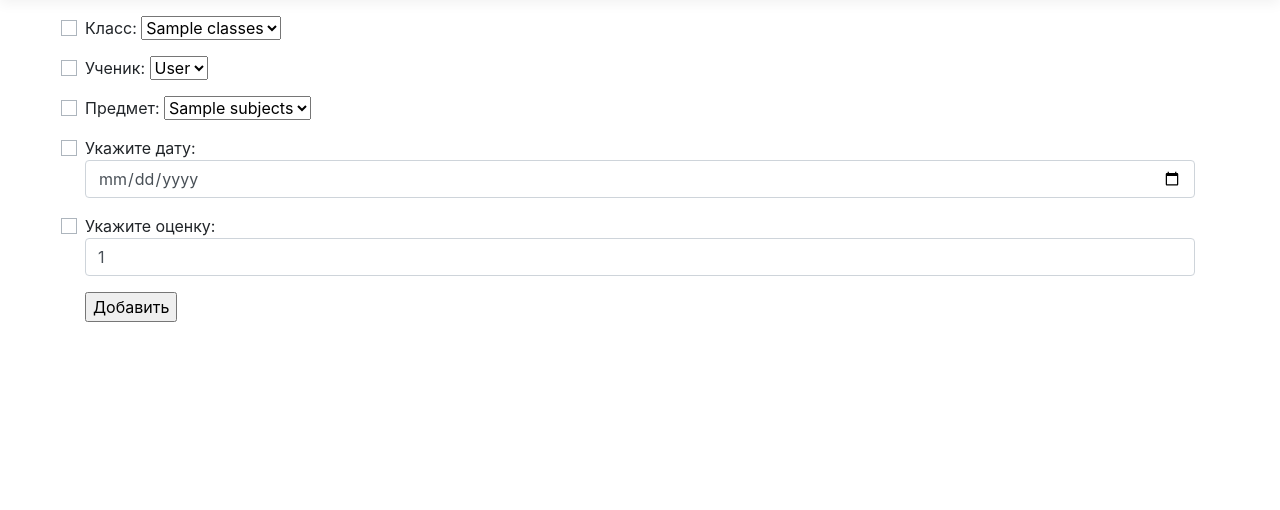
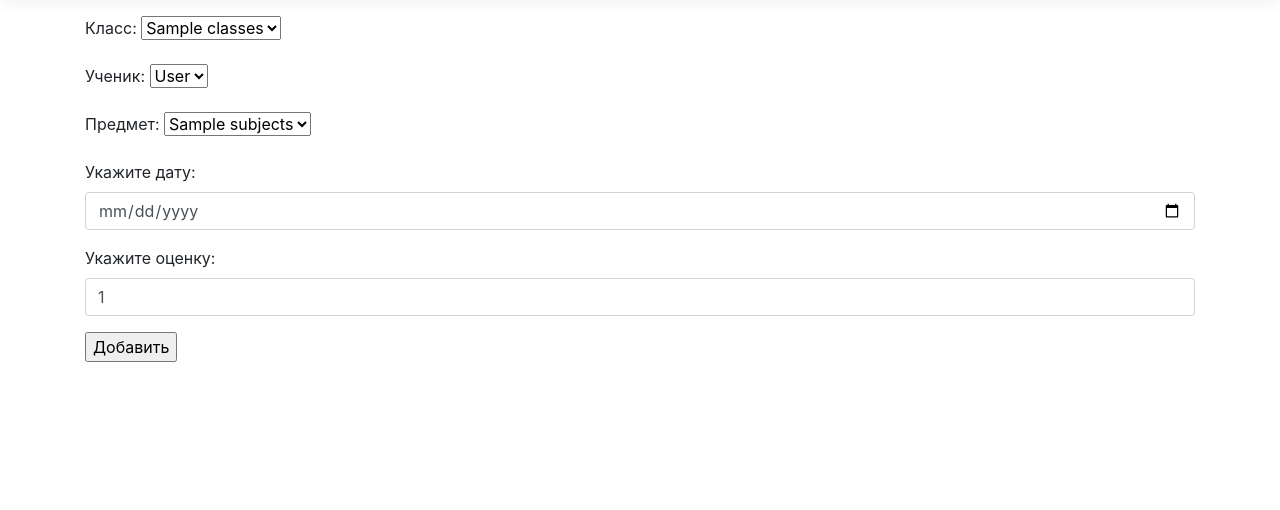
Before and after one commit to natatkachenko/Class_Diary_Study_Project, an ASP.NET Core app: page /SubjectGrade/Add in a window 1280 px wide. Shown: the part 57-567 px from the top of the page. Run offline with ASP.NET Core 8, Linux system fonts and the light colour scheme; the visitor is signed in with stand-in values (Sample User, id 1); tables that the repository leaves empty hold one stand-in row (values such as "Sample post"); some libraries are stand-ins or nearby versions.

Commit message:
remove html class in views

```diff
--- a/TestProject/TestProject/Views/Account/Register.cshtml
+++ b/TestProject/TestProject/Views/Account/Register.cshtml
@@ -7,7 +7,7 @@
     <div>
         <div>
             <label asp-for="Email">Введите Email:</label><br />
-            <input type="text" asp-for="Email" />
+            <input type="email" asp-for="Email" />
             <span asp-validation-for="Email" />
         </div>
         <div>
--- a/TestProject/TestProject/Views/ClassSubject/Add.cshtml
+++ b/TestProject/TestProject/Views/ClassSubject/Add.cshtml
@@ -5,11 +5,11 @@
 
 <form asp-action="Add" asp-controller="ClassSubject">
     <div class="form-group">
-        <label asp-for="SubjectName" class="custom-control-label">Предмет:</label>
+        <label asp-for="SubjectName">Предмет:</label>
         <select asp-for="SubjectName" asp-items="ViewBag.Subjects"></select>
     </div>
     <div class="form-group">
-        <label asp-for="ClassName" class="custom-control-label">Класс:</label>
+        <label asp-for="ClassName">Класс:</label>
         <select asp-for="ClassName" asp-items="ViewBag.Classes"></select>
     </div>
     <div class="form-group">
--- a/TestProject/TestProject/Views/Home/Add.cshtml
+++ b/TestProject/TestProject/Views/Home/Add.cshtml
@@ -5,8 +5,7 @@
 
 <form asp-action="Add" asp-controller="Home">
     <div class="form-group">
-        <label asp-for="Name" class="custom-control-label">
-        Наименование класса</label>
+        <label asp-for="Name">Наименование класса</label>
         <input type="text" asp-for="Name" class="form-control" />
     </div>
     <div class="form-group">
--- a/TestProject/TestProject/Views/Students/Add.cshtml
+++ b/TestProject/TestProject/Views/Students/Add.cshtml
@@ -5,11 +5,11 @@
 
 <form asp-action="Add" asp-controller="Students">
     <div class="form-group">
-        <label asp-for="ClassName" class="custom-control-label">Класс</label>
+        <label asp-for="ClassName">Класс</label>
         <select asp-for="ClassName" asp-items="ViewBag.Classes"></select>
     </div>
     <div class="form-group">
-        <label asp-for="FullName" class="custom-control-label">ФИО</label>
+        <label asp-for="FullName">ФИО</label>
         <input type="text" asp-for="FullName" class="form-control" />
     </div>
     <div class="form-group">
--- a/TestProject/TestProject/Views/SubjectGrade/Add.cshtml
+++ b/TestProject/TestProject/Views/SubjectGrade/Add.cshtml
@@ -5,23 +5,23 @@
 
 <form asp-action="Add" asp-controller="SubjectGrade">
     <div class="form-group">
-        <label asp-for="ClassName" class="custom-control-label">Класс:</label>
+        <label asp-for="ClassName">Класс:</label>
         <select asp-for="ClassName" asp-items="ViewBag.Classes"></select>
     </div>
     <div class="form-group">
-        <label asp-for="StudentId" class="custom-control-label">Ученик:</label>
+        <label asp-for="StudentId">Ученик:</label>
         <select asp-for="StudentId" asp-items="ViewBag.Students"></select>
     </div>
     <div class="form-group">
-        <label asp-for="SubjectName" class="custom-control-label">Предмет:</label>
+        <label asp-for="SubjectName">Предмет:</label>
         <select asp-for="SubjectName" asp-items="ViewBag.Subjects"></select>
     </div>
     <div class="form-group">
-        <label asp-for="Date" class="custom-control-label">Укажите дату:</label>
+        <label asp-for="Date">Укажите дату:</label>
         <input type="date" asp-for="Date" class="form-control" />
     </div>
     <div class="form-group">
-        <label asp-for="Grade" class="custom-control-label">Укажите оценку:</label>
+        <label asp-for="Grade">Укажите оценку:</label>
         <input type="number" min="1" max="12" value="1" asp-for="Grade" class="form-control" />
     </div>
     <div class="form-group">
--- a/TestProject/TestProject/Views/SubjectGrade/Edit.cshtml
+++ b/TestProject/TestProject/Views/SubjectGrade/Edit.cshtml
@@ -5,9 +5,9 @@
 
 <form asp-action="Edit" asp-controller="SubjectGrade" asp-route-id="@Model.Id" asp-route-className="@Model.ClassName" asp-route-studentId="@Model.StudentId" asp-route-subjectName="@Model.SubjectName">
     <div class="form-group">
-        <label asp-for="Date" class="custom-control-label">Укажите дату:</label>
+        <label asp-for="Date">Укажите дату:</label>
         <input type="date" asp-for="Date" class="form-control" />
-        <label asp-for="Grade" class="custom-control-label">Укажите оценку:</label>
+        <label asp-for="Grade">Укажите оценку:</label>
         <input type="number" min="1" max="12" value="1" asp-for="Grade" class="form-control" />
     </div>
     <div class="form-group">
--- a/TestProject/TestProject/Views/SubjectGrade/StudentGradeOnSubject.cshtml
+++ b/TestProject/TestProject/Views/SubjectGrade/StudentGradeOnSubject.cshtml
@@ -9,11 +9,11 @@
 <h3>Журнал класса</h3>
 <form method="get">
     <div class="form-inline form-group">
-        <label class="custom-control-label">Выберите класс: </label>
+        <label>Выберите класс: </label>
         <select name="className" asp-items="Model.Classes" class="form-control"></select>
     </div>
     <div class="form-inline form-group">
-        <label class="custom-control-label">Выберите предмет: </label>
+        <label>Выберите предмет: </label>
         <select name="subjectName" asp-items="Model.Subjects" class="form-control"></select>
         <input type="submit" value="Фильтр" />
     </div>
--- a/TestProject/TestProject/Views/Subjects/Add.cshtml
+++ b/TestProject/TestProject/Views/Subjects/Add.cshtml
@@ -5,9 +5,7 @@
 
 <form asp-action="Add" asp-controller="Subjects">
     <div class="form-group">
-        <label asp-for="Name" class="custom-control-label">
-            Название предмета
-        </label>
+        <label asp-for="Name">Название предмета</label>
         <input type="text" asp-for="Name" class="form-control" />
     </div>
     <div class="form-group">
```
